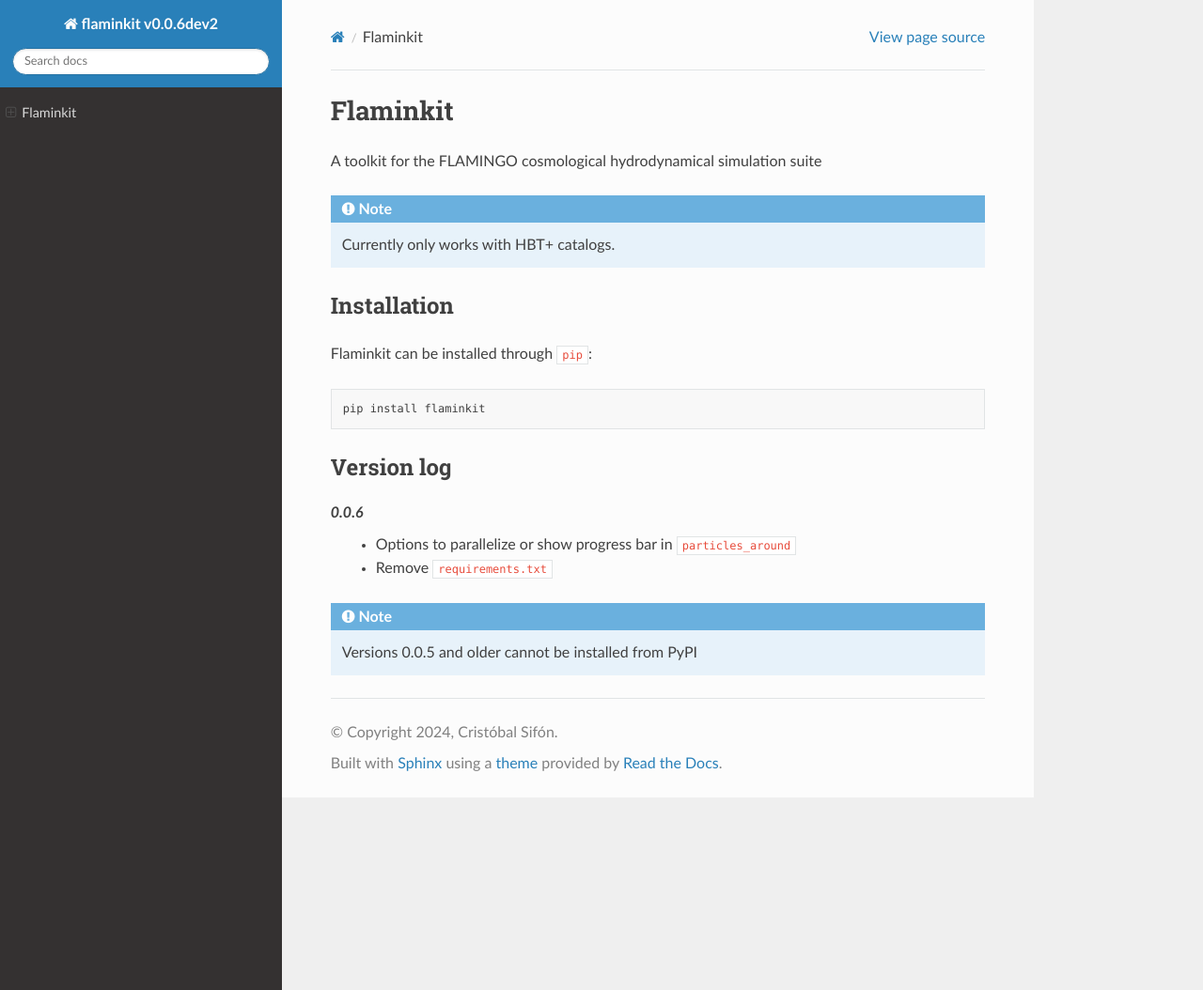
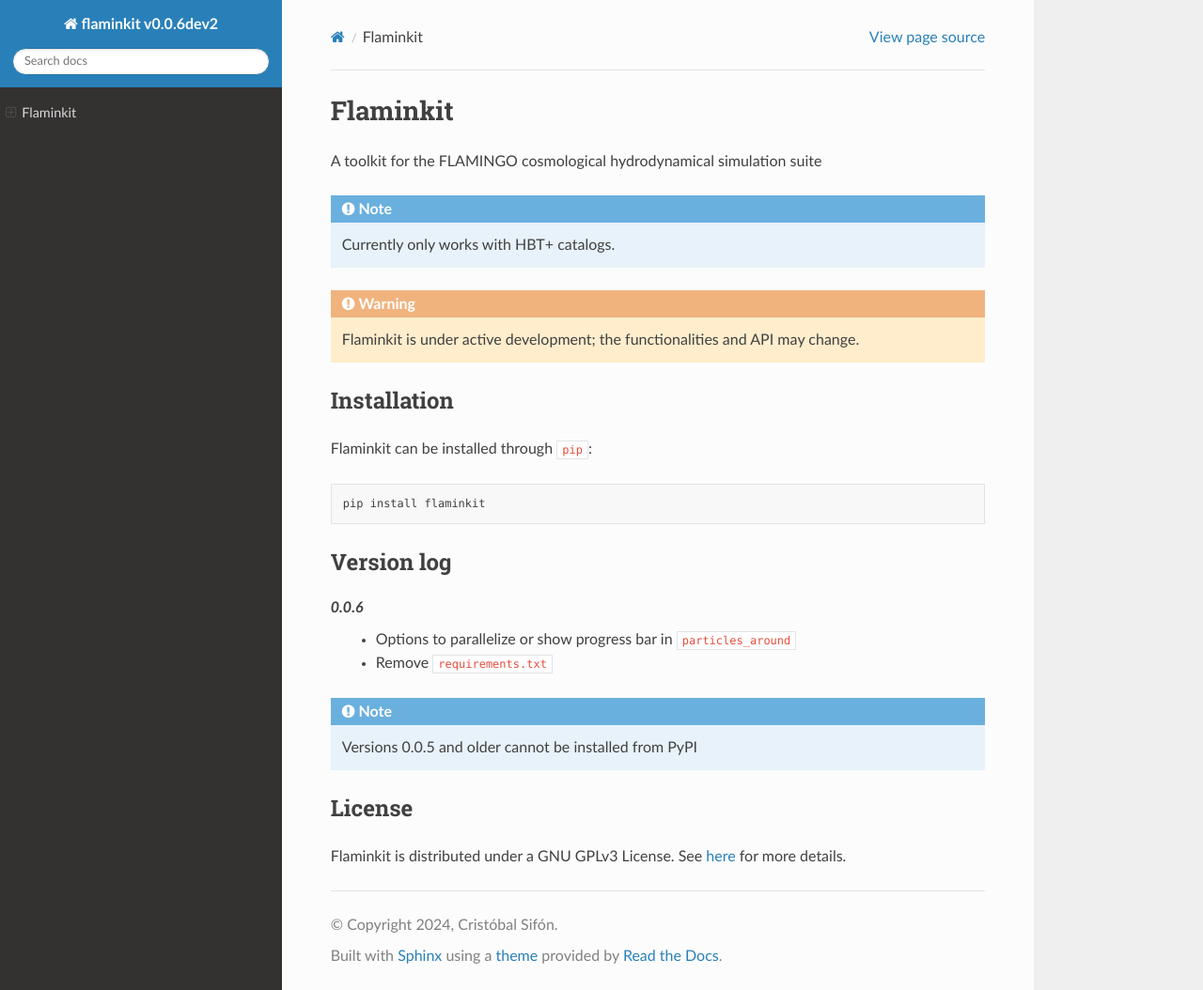
Before and after one commit to cristobal-sifon/flaminkit, a Sphinx documentation site: the page built from docs/index.rst, in a window 1280 px wide and 1054 px high. Shown: the whole window at 94% size. Built offline with Sphinx 7.4.7 and the Read the Docs theme 2.0.0, drawn with Linux system fonts in a browser that asks for light colours; pages that are not in the unit, such as notebooks, are missing from menus.

Commit message:
added license and warnings

```diff
--- a/README.rst
+++ b/README.rst
@@ -15,4 +15,4 @@ Flaminkit can be installed through ``pip``: ::
     pip install flaminkit
 
 
-See `<>`
+See the `documentation <https://flaminkit.readthedocs.io/en/latest/>`_ for more details.
--- a/docs/index.rst
+++ b/docs/index.rst
@@ -4,8 +4,10 @@ Flaminkit
 A toolkit for the FLAMINGO cosmological hydrodynamical simulation suite
 
 .. note::
+    Currently only works with HBT+ catalogs.
 
-    Currently only works with HBT+ catalogs.
+.. warning::
+    Flaminkit is under active development; the functionalities and API may change.
 
 Installation
 ------------
@@ -22,10 +24,14 @@ Version log
     - Options to parallelize or show progress bar in ``particles_around``
     - Remove ``requirements.txt``
 
-.. note ::
-
+.. note::
     Versions 0.0.5 and older cannot be installed from PyPI
 
+
+License
+-------
+
+Flaminkit is distributed under a GNU GPLv3 License. See `here <https://github.com/cristobal-sifon/flaminkit/blob/master/LICENSE>`_ for more details.
 
 .. toctree::
     :maxdepth: 4
```
